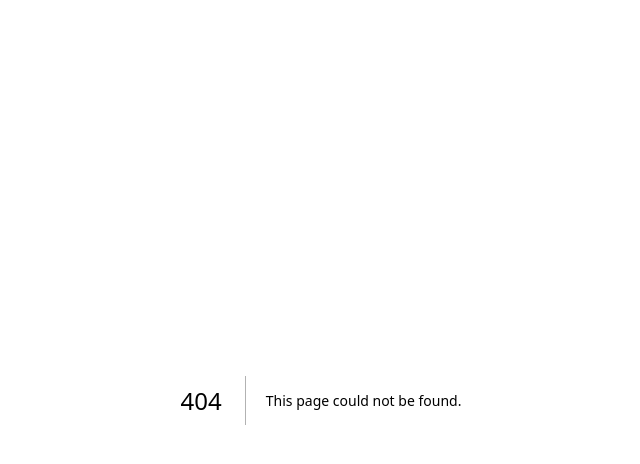
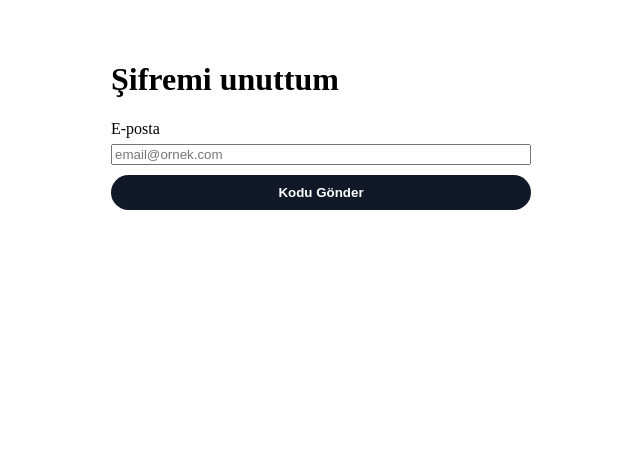
Before and after one commit to takascemberi1/ureten-eller, a Next.js app: page /forgot in a window 1280 px wide. Before the commit this address had no page. Shown: the top 464 px of the page, without its empty margins (319-959 px from the left). Built offline with nearby package versions, Linux system fonts and the light colour scheme; no server answers.

Commit message:
Create index.jsx

```diff
--- /dev/null
+++ b/pages/forgot/index.jsx
@@ -0,0 +1,71 @@
+"use client";
+import { useState } from "react";
+import { useSignIn } from "@clerk/nextjs";
+
+export default function ForgotPage(){
+  const { signIn, isLoaded } = useSignIn();
+  const [step,setStep]=useState("start"); // start | code
+  const [email,setEmail]=useState("");
+  const [code,setCode]=useState("");
+  const [password,setPassword]=useState("");
+  const [err,setErr]=useState("");
+  const [ok,setOk]=useState("");
+
+  async function sendCode(e){
+    e.preventDefault(); if(!isLoaded) return;
+    setErr(""); setOk("");
+    try{
+      await signIn.create({ strategy:"reset_password_email_code", identifier: email });
+      setStep("code"); setOk("Doğrulama kodu e-posta adresine gönderildi.");
+    }catch(e){ setErr(e?.errors?.[0]?.message || String(e)); }
+  }
+  async function resetPwd(e){
+    e.preventDefault(); if(!isLoaded) return;
+    setErr(""); setOk("");
+    try{
+      const r = await signIn.attemptFirstFactor({
+        strategy:"reset_password_email_code",
+        code, password
+      });
+      if(r.status==="complete"){ setOk("Şifre güncellendi. Giriş sayfasına dönebilirsiniz."); }
+      else{ setErr("İşlem tamamlanamadı."); }
+    }catch(e){ setErr(e?.errors?.[0]?.message || String(e)); }
+  }
+
+  return (
+    <main style={{maxWidth:420,margin:"24px auto",padding:"16px"}}>
+      <h1>Şifremi unuttum</h1>
+
+      {step==="start" && (
+        <form onSubmit={sendCode} style={{display:"grid",gap:10}}>
+          <label style={{display:"grid",gap:6}}>
+            <span>E-posta</span>
+            <input required type="email" value={email} onChange={e=>setEmail(e.target.value)} placeholder="email@ornek.com"/>
+          </label>
+          {err && <div style={{background:"#fee2e2",border:"1px solid #fecaca",padding:8,borderRadius:8}}>{err}</div>}
+          {ok && <div style={{background:"#e2fbe8",border:"1px solid #abefc6",padding:8,borderRadius:8}}>{ok}</div>}
+          <button type="submit" style={{padding:"10px 12px",borderRadius:999,border:"none",background:"#111827",color:"#fff",fontWeight:700}}>Kodu Gönder</button>
+        </form>
+      )}
+
+      {step==="code" && (
+        <form onSubmit={resetPwd} style={{display:"grid",gap:10}}>
+          <label style={{display:"grid",gap:6}}>
+            <span>Doğrulama Kodu</span>
+            <input inputMode="numeric" pattern="[0-9]*" maxLength={6} value={code} onChange={e=>setCode(e.target.value)}/>
+          </label>
+          <label style={{display:"grid",gap:6}}>
+            <span>Yeni Şifre</span>
+            <input required type="password" value={password} onChange={e=>setPassword(e.target.value)} placeholder="En az 8, 1 büyük harf"/>
+          </label>
+          {err && <div style={{background:"#fee2e2",border:"1px solid #fecaca",padding:8,borderRadius:8}}>{err}</div>}
+          {ok && <div style={{background:"#e2fbe8",border:"1px solid #abefc6",padding:8,borderRadius:8}}>{ok}</div>}
+          <div style={{display:"flex",gap:8}}>
+            <a href="/login" style={{padding:"10px 12px",borderRadius:999,border:"1px solid #e5e7eb",textDecoration:"none"}}>Geri</a>
+            <button type="submit" style={{padding:"10px 12px",borderRadius:999,border:"none",background:"#111827",color:"#fff",fontWeight:700}}>Şifreyi Sıfırla</button>
+          </div>
+        </form>
+      )}
+    </main>
+  );
+}
```
